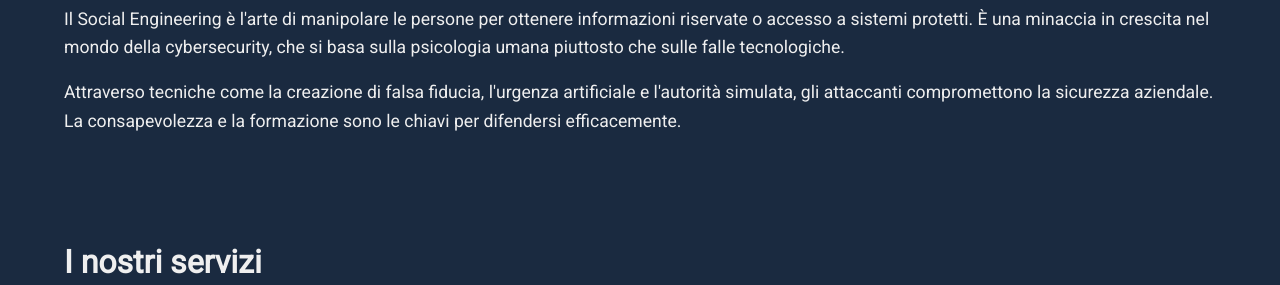
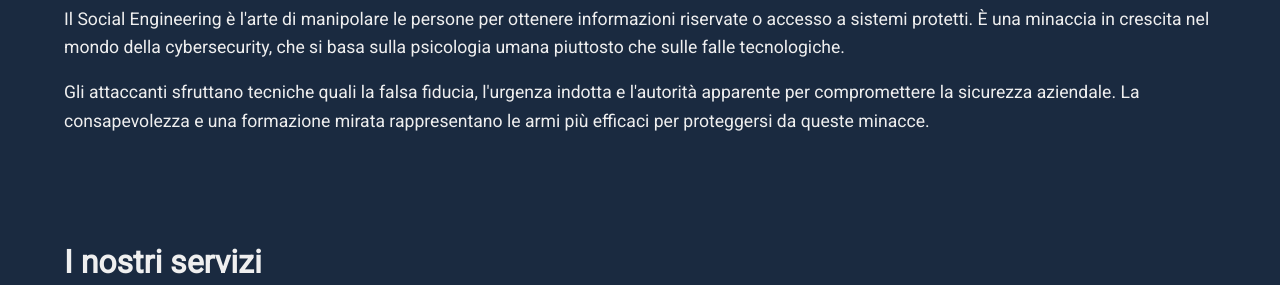
Before and after one commit to nimeo1988/SLIMER, a plain HTML site: page index.html in a window 1280 px wide. Shown: the part 515-800 px from the top of the page. Drawn offline with Linux system fonts and the light colour scheme.

Commit message:
Update index.html

```diff
--- a/index.html
+++ b/index.html
@@ -25,7 +25,7 @@
   <section id="chi-siamo" tabindex="-1">
     <h2>Chi siamo</h2>
     <p>Il Social Engineering è l'arte di manipolare le persone per ottenere informazioni riservate o accesso a sistemi protetti. È una minaccia in crescita nel mondo della cybersecurity, che si basa sulla psicologia umana piuttosto che sulle falle tecnologiche.</p>
-    <p>Attraverso tecniche come la creazione di falsa fiducia, l'urgenza artificiale e l'autorità simulata, gli attaccanti compromettono la sicurezza aziendale. La consapevolezza e la formazione sono le chiavi per difendersi efficacemente.</p>
+    <p>Gli attaccanti sfruttano tecniche quali la falsa fiducia, l'urgenza indotta e l'autorità apparente per compromettere la sicurezza aziendale. La consapevolezza e una formazione mirata rappresentano le armi più efficaci per proteggersi da queste minacce.</p>
   </section>
 
   <section id="servizi">
```
